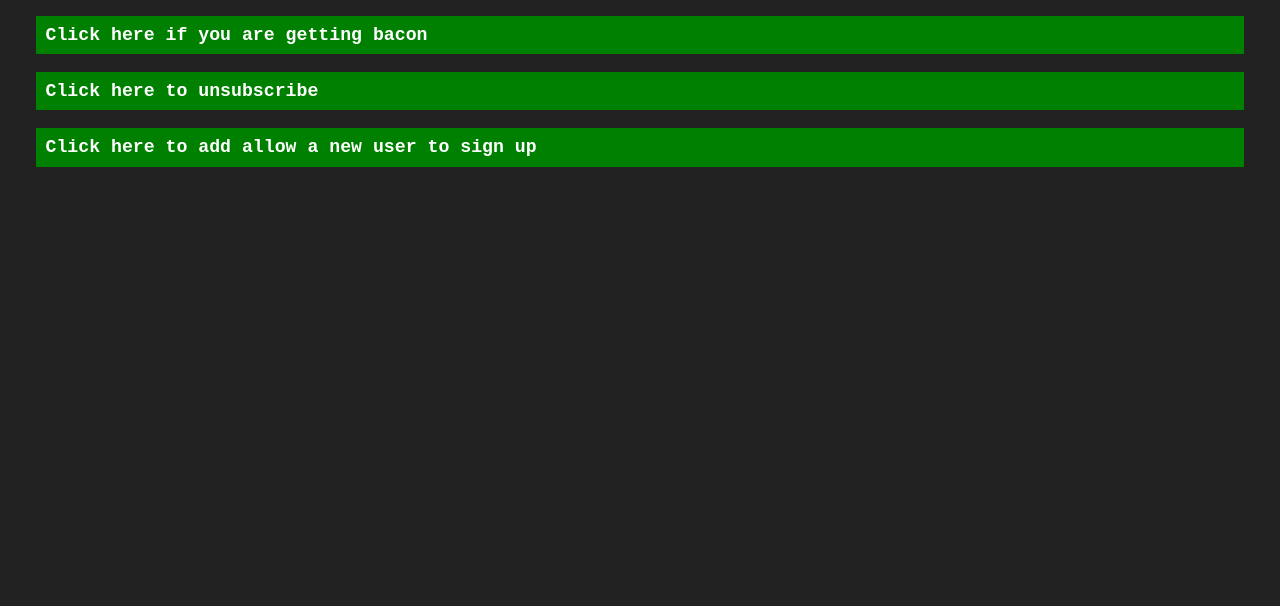
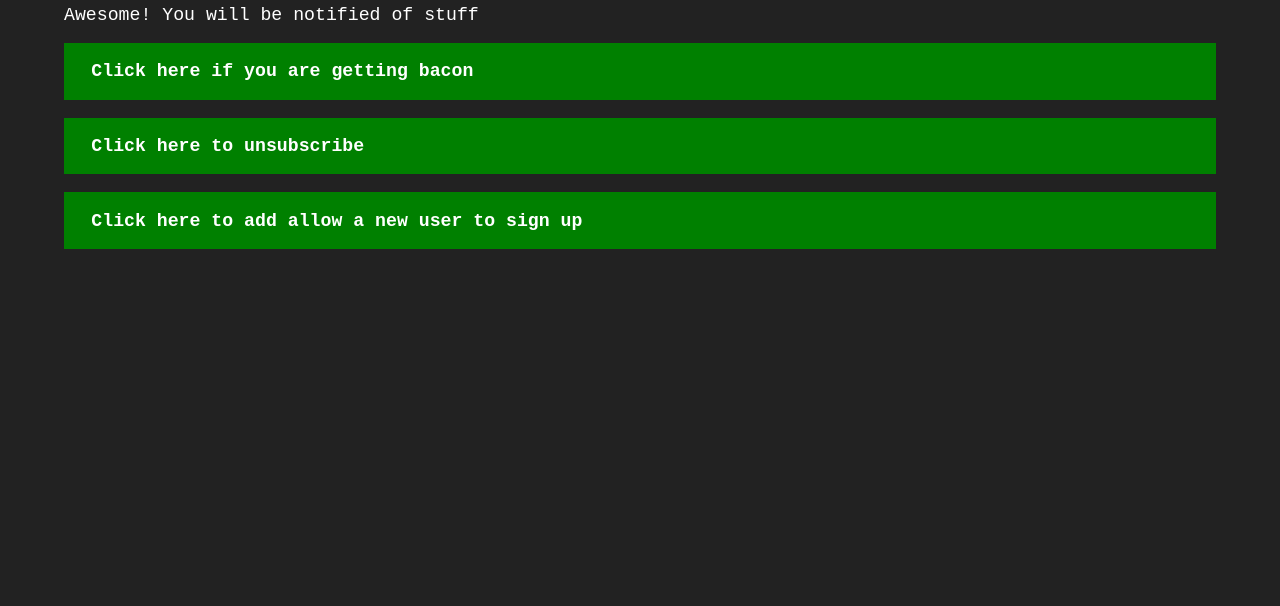
Before and after one commit to grantcodes/notifications-for-the-fleeple, a website: page views/home.html in a window 1280 px wide. Shown: the part 194-800 px from the top of the page. Drawn offline with nearby package versions, Linux system fonts and the light colour scheme; files that its build step writes are made by us from their sources.

Commit message:
improve styles a little

```diff
--- a/static/style.css
+++ b/static/style.css
@@ -19,7 +19,7 @@ html {
 }
 
 .wrapper {
-    padding: 2em;
+    padding: 5%;
 }
 
 input {
@@ -39,10 +39,18 @@ button,
     border: none;
     display: block;
     margin-bottom: 1em;
-    padding: 0.5em;
+    padding: 1em 1.5em;
     line-height: 1.1;
     background-color: green;
     color: white;
     text-decoration: none;
     font-weight: bold;
+    transition: background-color .3s;
 }
+
+button:hover,
+.button:hover,
+button:focus,
+.button:focus {
+    background-color: lime;
+}
--- a/views/base.html
+++ b/views/base.html
@@ -4,6 +4,8 @@
     <meta charset="UTF-8">
     <title>Notify the Fleeple</title>
     <link rel="stylesheet" href="/style.css">
+    <meta name="viewport" content="width=device-width">
+    <meta name="mobile-web-app-capable" value="yes">
 </head>
 <body>
 
```
